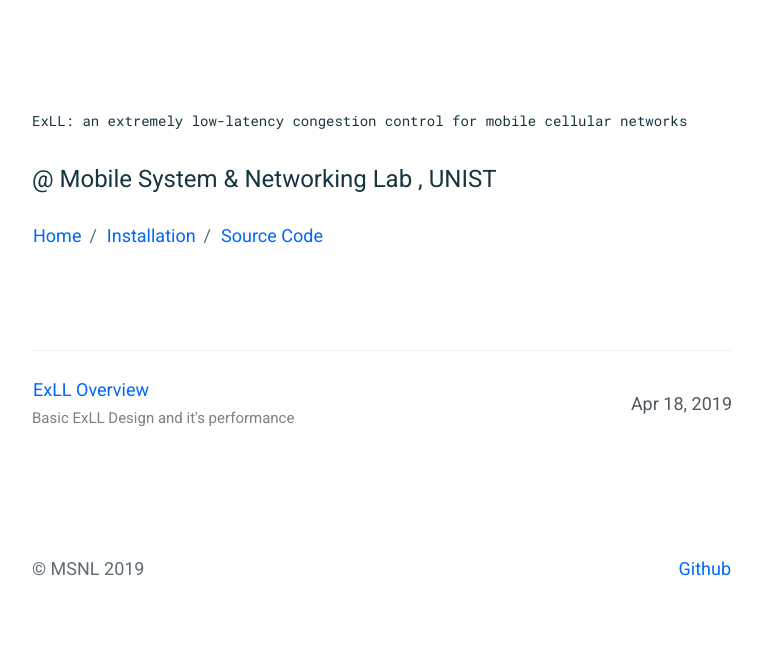
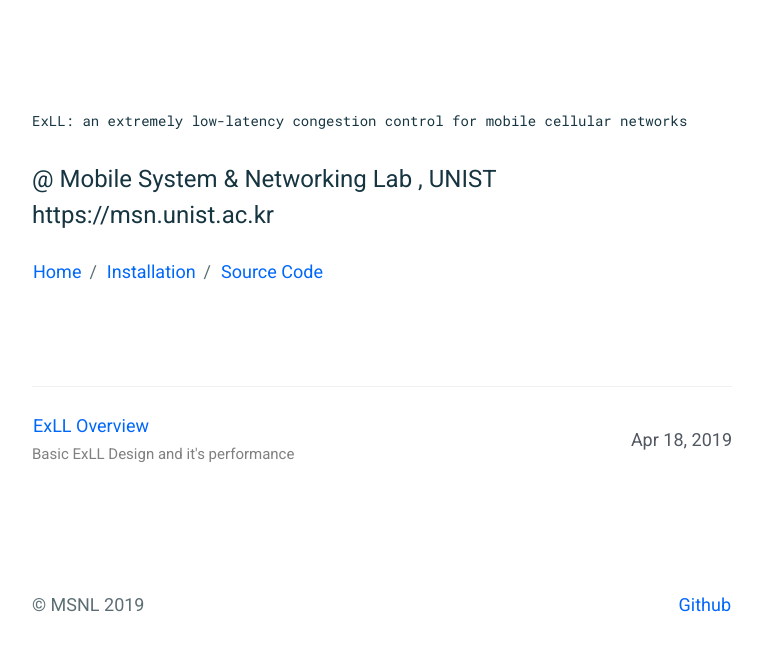
Before and after one commit to msnl/exll, a Jekyll site: the page built from index.html, in a window 1280 px wide. Shown: the top 651 px of the page, without its empty margins (258-1020 px from the left). Built offline with Jekyll 4.4.1, drawn with Linux system fonts in a browser that asks for light colours; some of the changed lines change nothing that is shown.

Commit message:
Update _config.yml

```diff
--- a/_config.yml
+++ b/_config.yml
@@ -5,6 +5,7 @@
 title: "ExLL: an extremely low-latency congestion control for mobile cellular networks"
 description: >
   @ Mobile System & Networking Lab , UNIST
+  https://msn.unist.ac.kr
 author: MSNL
 email: sipark@unist.ac.kr
 github_username: shinikpark
```
